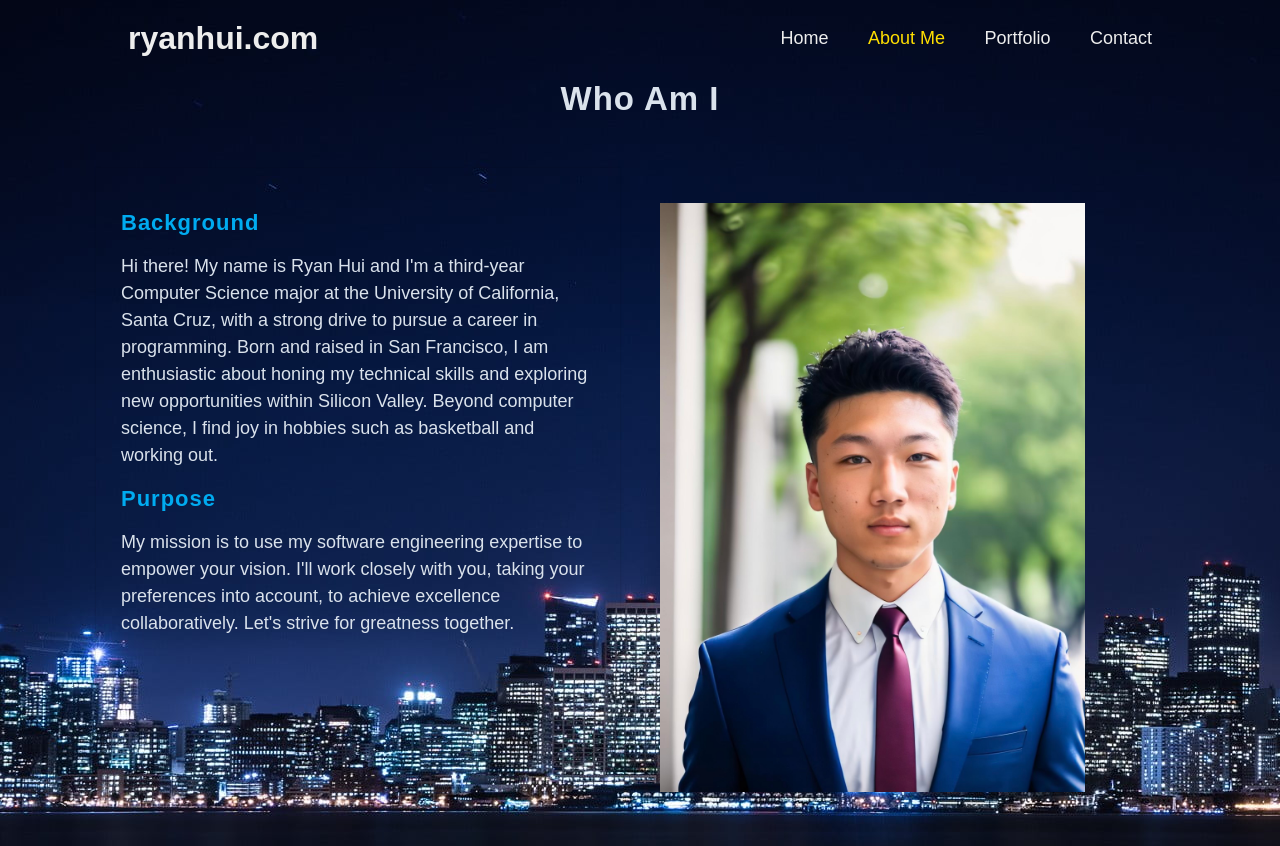
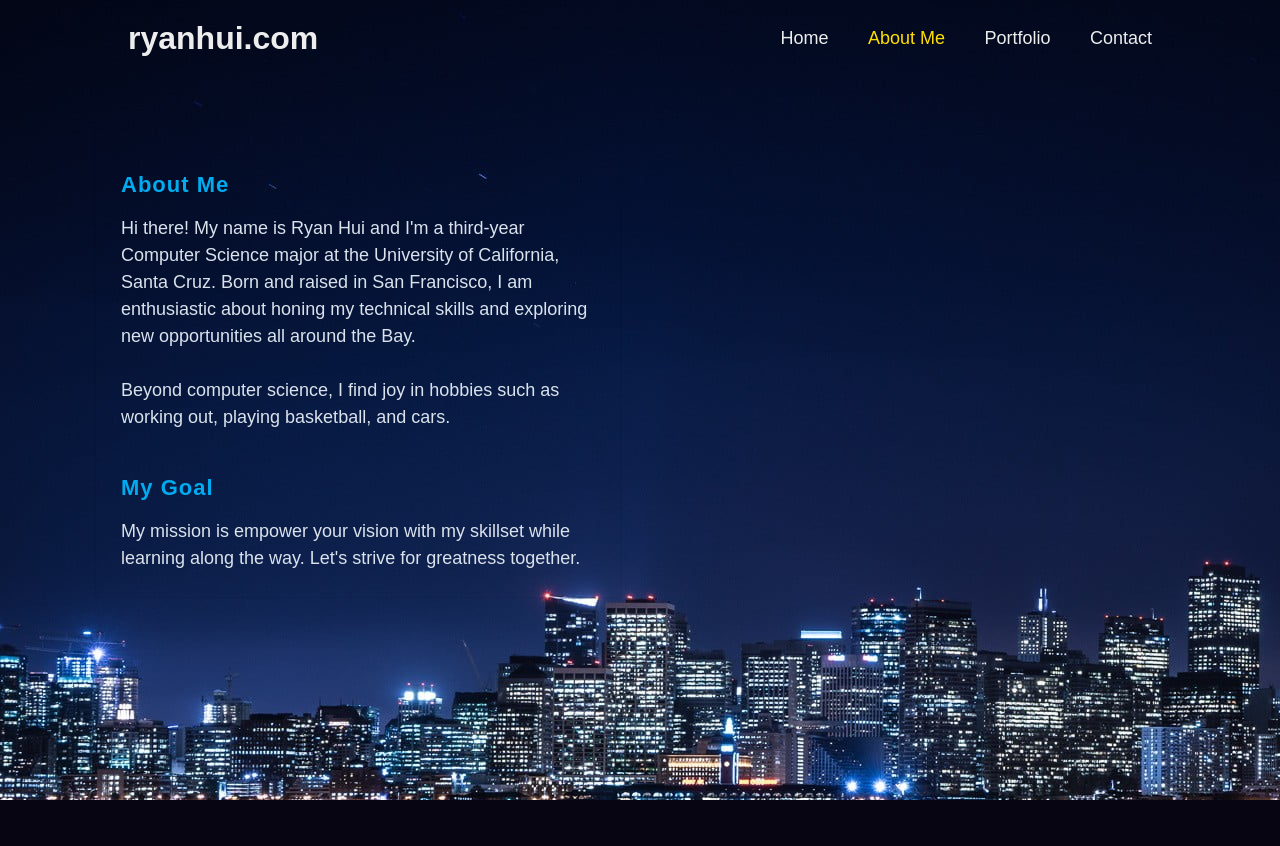
Before and after one commit to gobyry/gobyry.github.io, a plain HTML site: page aboutme.html in a window 1280 px wide. After the commit the page ends 800 px from the top, so only its background shows below. Drawn offline with Linux system fonts and the light colour scheme.

Commit message:
Updated portfolio + about me

```diff
--- a/aboutme.html
+++ b/aboutme.html
@@ -26,21 +26,20 @@
 
         <div class="container">
             <section class="title">
-                <h1>Who Am I</h1>
+                <h1></h1>
             </section>
             <section class="my_info">
                 <section class="article">
-                    <h2>Background</h2>
-                    <p>Hi there! My name is Ryan Hui and I'm a third-year Computer Science major at the University of California, Santa Cruz, with a strong drive to pursue a career in programming. Born and raised in San Francisco, I am enthusiastic about honing my technical skills and exploring new opportunities within Silicon Valley. Beyond computer science, I find joy in hobbies such as basketball and working out.</p>
-
-                    <h2>Purpose</h2>
-                    <p>My mission is to use my software engineering expertise to empower your vision. I'll work closely with you, taking your preferences into account, to achieve excellence collaboratively. Let's strive for greatness together.
+                    <h2>About Me</h2>
+                    <p>Hi there! My name is Ryan Hui and I'm a third-year Computer Science major at the University of California, Santa Cruz. Born and raised in San Francisco, I am enthusiastic about honing my technical skills and exploring new opportunities all around the Bay.
+                    <br><br>
+                    Beyond computer science, I find joy in hobbies such as working out, playing basketball, and cars.</p>
+                    <p><br></p>
+                    <h2>My Goal</h2>
+                    <p>My mission is empower your vision with my skillset while learning along the way. Let's strive for greatness together.
                     </p>
                 </section>
 
-                <section class="image">
-                    <img src="pfp.jpeg">
-                </section>
             </section>
         </div>
     </body>
```
Also changed, not shown: contact.html (+1 -3 lines), index.html (+1 -1 lines), portfolio.html (+7 -15 lines).
